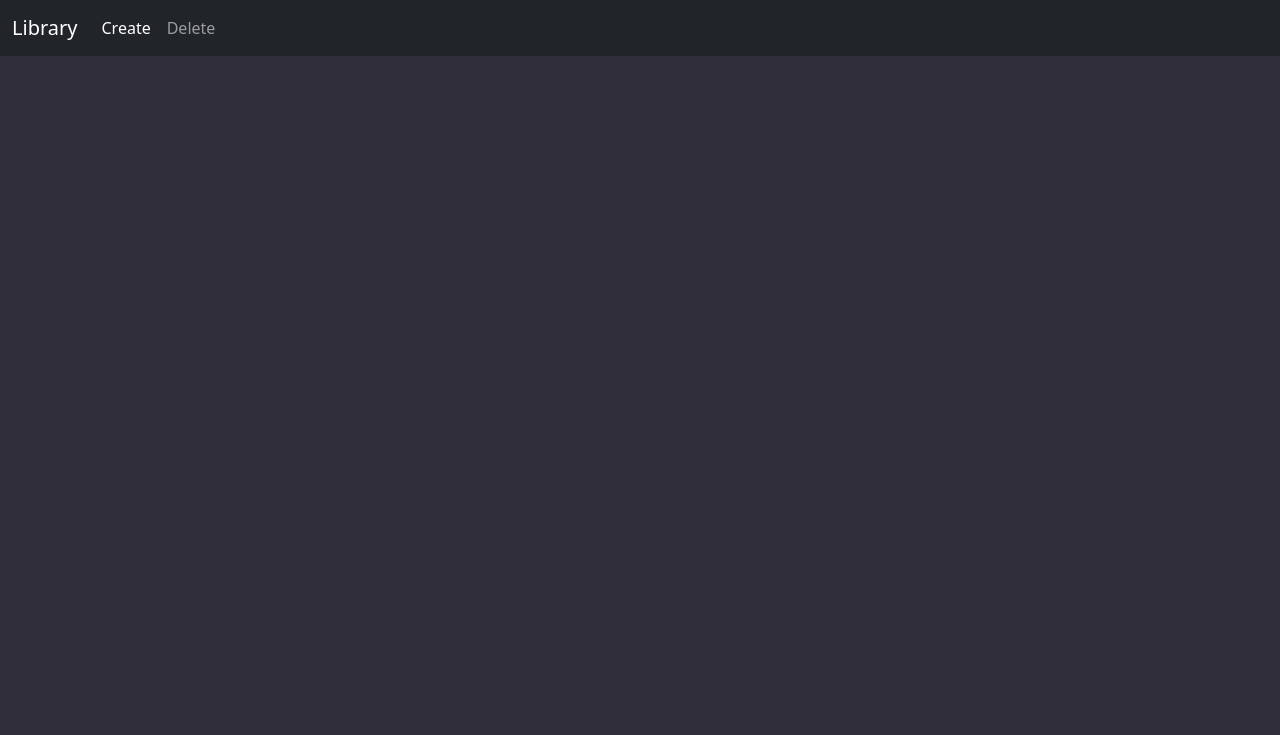
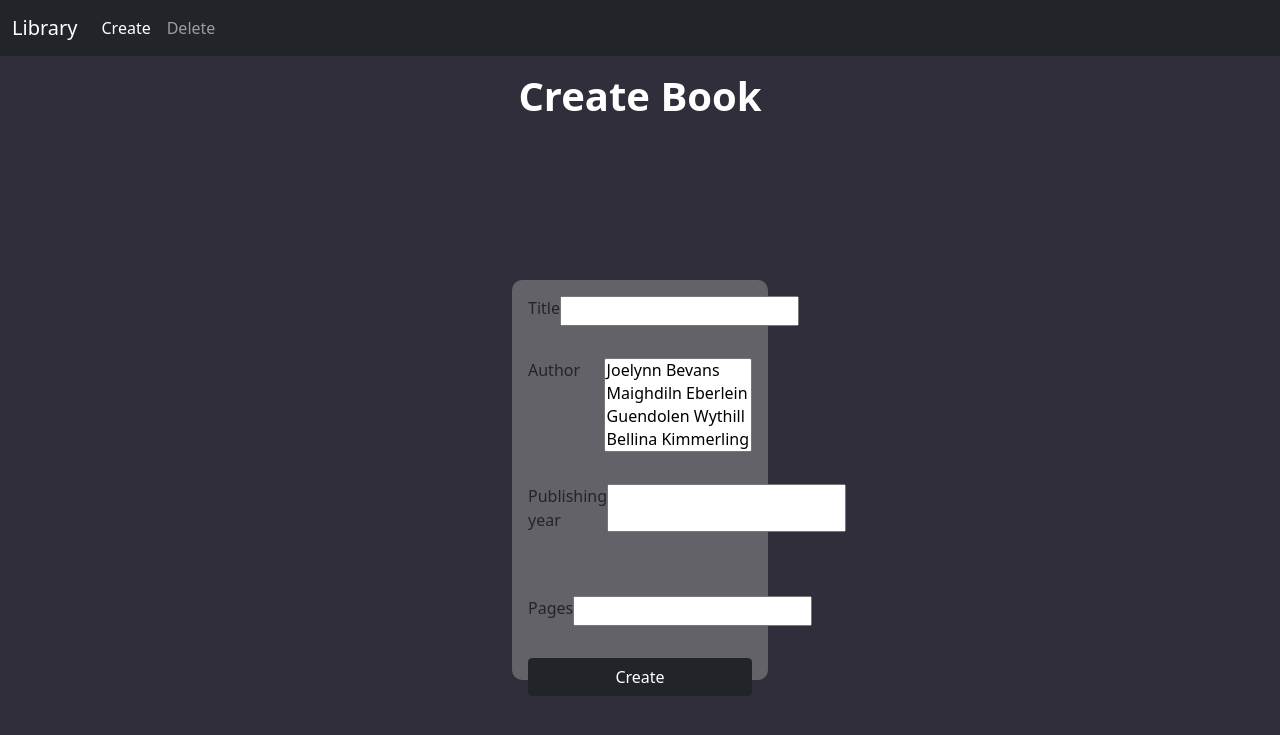
Before and after one commit to FerdinandBracho/Library-Crud_django, a Django app: page /create/ in a window 1280 px wide. Shown: the top 735 px of the page. Run offline with Django 3.2, Linux system fonts and the light colour scheme; data comes from the database, SQL or seed files in the repository.

Commit message:
Avance en crub library - Vista de creacion de libro

```diff
--- /dev/null
+++ b/books/fixture/author.json
@@ -0,0 +1,27 @@
+[
+  {"model":"books.author",
+  "fields" : {"first_name":"Joelynn","last_name":"Bevans"}},
+  {"model":"books.author",
+  "fields" : {"first_name":"Maighdiln","last_name":"Eberlein"}},
+  {"model":"books.author",
+  "fields" : {"first_name":"Guendolen","last_name":"Wythill"}},
+  {"model":"books.author",
+  "fields" : {"first_name":"Bellina","last_name":"Kimmerling"}},
+  {"model":"books.author",
+  "fields" : {"first_name":"Kathleen","last_name":"Fursland"}},
+  {"model":"books.author",
+  "fields" : {"first_name":"Jazmin","last_name":"Janic"}},
+  {"model":"books.author",
+  "fields" : {"first_name":"Edin","last_name":"Sones"}},
+  {"model":"books.author",
+  "fields" : {"first_name":"Niall","last_name":"Applebee"}},
+  {"model":"books.author",
+  "fields" : {"first_name":"Steffi","last_name":"Dumingos"}},
+  {"model":"books.author",
+  "fields" : {"first_name":"Juline","last_name":"Mossdale"}},
+  {"model":"books.author",
+  "fields" : {"first_name":"Gawain","last_name":"Eddowes"}},
+  {"model":"books.author",
+  "fields" : {"first_name":"Ruthann","last_name":"Keyte"}},
+  {"model":"books.author",
+  "fields" : {"first_name":"Demott","last_name":"Grimmer"}}]
--- a/books/models.py
+++ b/books/models.py
@@ -1,4 +1,5 @@
 from django.db import models
+from django.urls import reverse
 
 class PublishingHouse(models.Model):
     name = models.CharField(max_length=50)
@@ -18,8 +19,11 @@ class Book(models.Model):
     title = models.CharField(max_length=50)
     author = models.ManyToManyField(to=Author, related_name='author')
     publishing_year =models.DateField()
-    publushing_house = models.ForeignKey(to='PublishingHouse', on_delete=models.PROTECT)
+    publishing_house = models.ForeignKey(to=PublishingHouse, on_delete=models.PROTECT)
     pages = models.IntegerField()
 
     def __str__(self):
         return self.title
+
+    def get_absolute_url(self):
+        return reverse("books:detail", kwargs={"pk": self.pk})
--- a/books/templates/books/create.html
+++ b/books/templates/books/create.html
@@ -1 +1,50 @@
 {% extends 'core/main.html' %}
+{% block main_content %}
+    <style>
+
+        h1 {
+        color: white;
+        font-weight: bold;
+        text-align: center;
+        margin: 1rem;
+        margin-bottom: 9rem;
+        }
+
+        .div-form {
+            border-radius: 10px;
+            background-color: rgb(100, 98, 105);
+        }
+
+        .form-input {
+            margin: 1rem;
+        }
+
+    </style>
+
+    <div class= "d-flex flex-column justify-content-center">
+        <div>
+        <h1>Create Book</h1>
+        </div>
+
+        <div class="d-flex justify-content-center m-3">
+            <div class="div-form">
+
+            {% for input in form.errors %}
+                {{form.input.errors}}
+                {{input}}
+            {% endfor %}
+
+                <form class="d-flex flex-column justify-content-between" method="POST" action="" style="height: 50vh; width: 20vw;">
+                    <div class="form-input form-label d-flex justify-content-between">{{form.title.label}} {{form.title}}</div>
+                    <div class="form-input form-label d-flex justify-content-between">{{form.author.label}} {{form.author}}</div>
+                    <div class="form-input form-label d-flex justify-content-between">{{form.publishing_year.label}} {{form.publishing_year}}</div>
+                    <div class="form-input form-label d-flex justify-content-between">{{form.publushing_house.label}} {{form.publushing_house}}</div>
+                    <div class="form-input form-label d-flex justify-content-between">{{form.pages.label}} {{form.pages}}</div>
+                    {% csrf_token %}
+                    <button class="form-input btn btn-dark"type="SUBMIT">Create</button>
+                </form>
+            </div>
+        </div>
+    </div>
+
+{% endblock main_content %}
--- a/books/urls.py
+++ b/books/urls.py
@@ -1,11 +1,15 @@
 from django.urls import path
-from .views import CreateBookTemplateView, BooksListView, DeleteBookTemplateView, BookDetailView
+from .views import (
+    CreateViewBook,
+    BooksListView,
+    DeleteBookTemplateView,
+    BookDetailView)
 
 app_name = 'books'
 
 urlpatterns = [
     path('', BooksListView.as_view(), name='list'),
-    path('create/',CreateBookTemplateView.as_view(), name='create'),
+    path('create/',CreateViewBook.as_view(), name='create'),
     path('delete/', DeleteBookTemplateView.as_view(), name='delete'),
     path('<int:pk>/', BookDetailView.as_view(), name='detail')
 ]
--- a/books/views.py
+++ b/books/views.py
@@ -1,5 +1,5 @@
 from django.shortcuts import render
-from django.views.generic import TemplateView, ListView, DetailView
+from django.views.generic import TemplateView, ListView, DetailView, CreateView
 from .models import Book
 
 # Create your views here.
@@ -16,7 +16,7 @@ class BooksListView(ListView):
 
 class BookDetailView(DetailView):
     template_name = 'books/detail.html'
-    page_title = 'Detail Book'
+    page_title = 'Book Detail'
     model = Book
 
     def get_context_data(self, **kwargs):
@@ -35,9 +35,17 @@ class DeleteBookTemplateView(TemplateView):
         context['page_title'] = self.page_title
         return context
 
-class CreateBookTemplateView(TemplateView):
+class CreateViewBook(CreateView):
     template_name =  'books/create.html'
     page_title = 'Create Book'
+    model = Book
+    fields = (
+        'title',
+        'author',
+        'publishing_year',
+        'publishing_house',
+        'pages',
+    )
 
     def get_context_data(self, **kwargs):
         context = super().get_context_data(**kwargs)
--- a/core/templates/core/main.html
+++ b/core/templates/core/main.html
@@ -7,6 +7,7 @@
   <meta name="viewport" content="width=device-width, initial-scale=1.0">
   <link href="https://cdn.jsdelivr.net/npm/bootstrap@5.0.2/dist/css/bootstrap.min.css" rel="stylesheet" integrity="sha384-EVSTQN3/azprG1Anm3QDgpJLIm9Nao0Yz1ztcQTwFspd3yD65VohhpuuCOmLASjC" crossorigin="anonymous">
   <title>{{page_title}}</title>
+  <link rel="shortcut icon"  href="https://img.icons8.com/flat-round/64/000000/bookmark-book.png"  type="image/x-icon">
 </head>
 
 <style>
```
Also changed, not shown: books/fixture/publishing_house.json (added, +37 -0 lines), books/templates/books/detail.html (+8 -5 lines), books/templates/books/list.html (+7 -8 lines), books/forms.py (added), books/migrations/0001_initial.py, books/migrations/0003_auto_20210722_1908.py (added), books/migrations/0004_rename_publishing_house_book_publushing_house.py (added), books/migrations/0005_rename_publushing_house_book_publishing_house.py (added), 1 other file.
